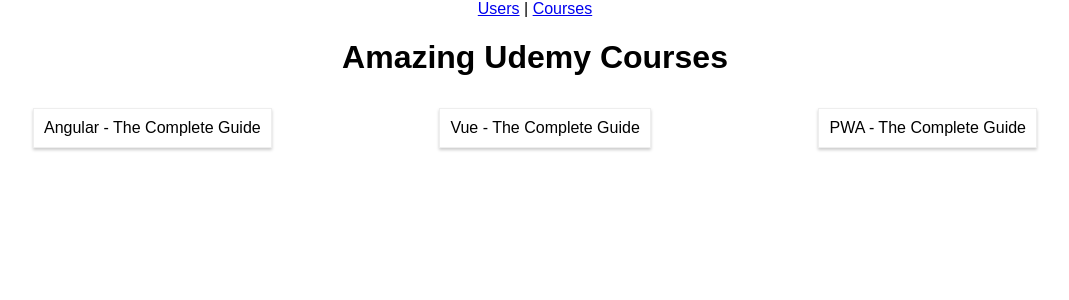
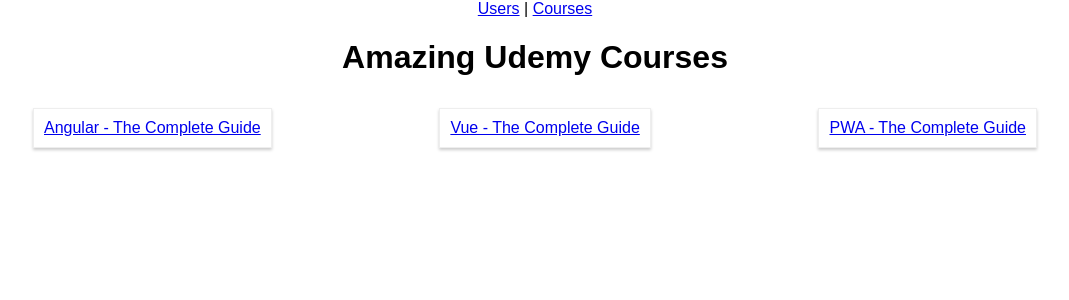
Before and after one commit to aProudCynic/udemy-react-assignment-3, a React (Create React App) app: page /courses in a window 1280 px wide. Shown: the top 300 px of the page, without its empty margins (105-1174 px from the left). Built offline with nearby package versions, Linux system fonts and the light colour scheme.

Commit message:
feature: Make the courses in 'Courses' clickable by adding a link and load the 'Course' component in the place of 'Courses' (without passing any data for now)

```diff
--- a/src/App.js
+++ b/src/App.js
@@ -1,5 +1,7 @@
 import React, { Component } from 'react';
 import { BrowserRouter, Route, Switch, Link } from 'react-router-dom';
+
+import Course from './containers/Course/Course';
 
 import Courses from './containers/Courses/Courses';
 import Users from './containers/Users/Users';
@@ -13,8 +15,9 @@
             <Link to={{pathname: '/users'}}>Users</Link> | <Link to={{pathname: '/courses'}}>Courses</Link>
           </nav>
           <Switch>
-            <Route path="/users"><Users/></Route>
-            <Route path="/courses"><Courses/></Route>
+            <Route path="/courses/course" component={Course}></Route>
+            <Route path="/users" component={Users}></Route>
+            <Route path="/courses" component={Courses}></Route>
           </Switch>
         </div>
       </BrowserRouter>
--- a/src/containers/Courses/Courses.js
+++ b/src/containers/Courses/Courses.js
@@ -1,4 +1,5 @@
 import React, { Component } from 'react';
+import { Link } from 'react-router-dom';
 
 import './Courses.css';
 
@@ -18,8 +19,12 @@
                 <section className="Courses">
                     {
                         this.state.courses.map( course => {
-                            return <article className="Course" key={course.id}>{course.title}</article>;
-                        } )
+                            return (
+                            <Link key={course.id} to={`${this.props.match.url}/course`}>
+                                <article className="Course">{course.title}</article>
+                            </Link>
+                            );
+                        })
                     }
                 </section>
             </div>
```
